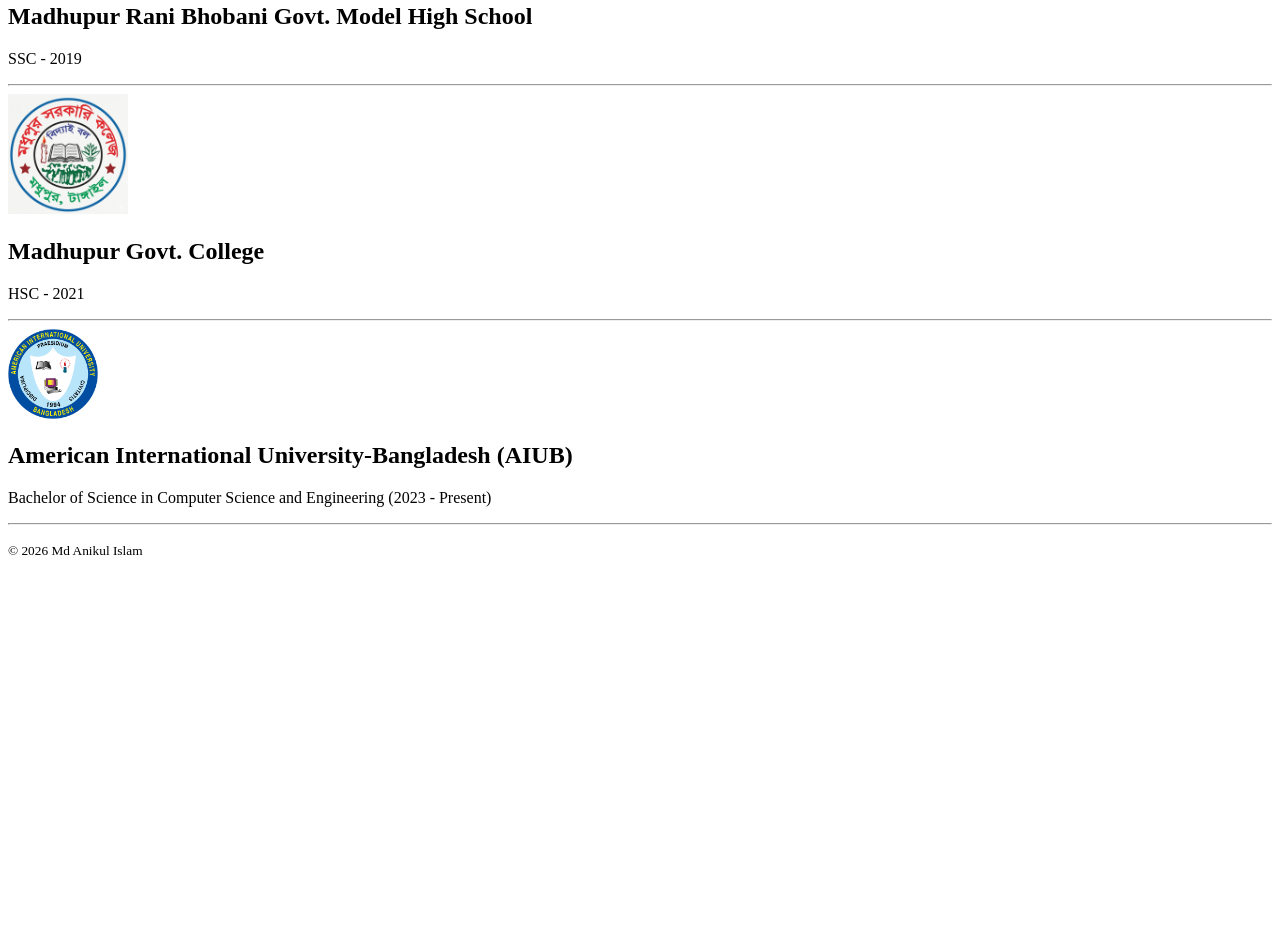
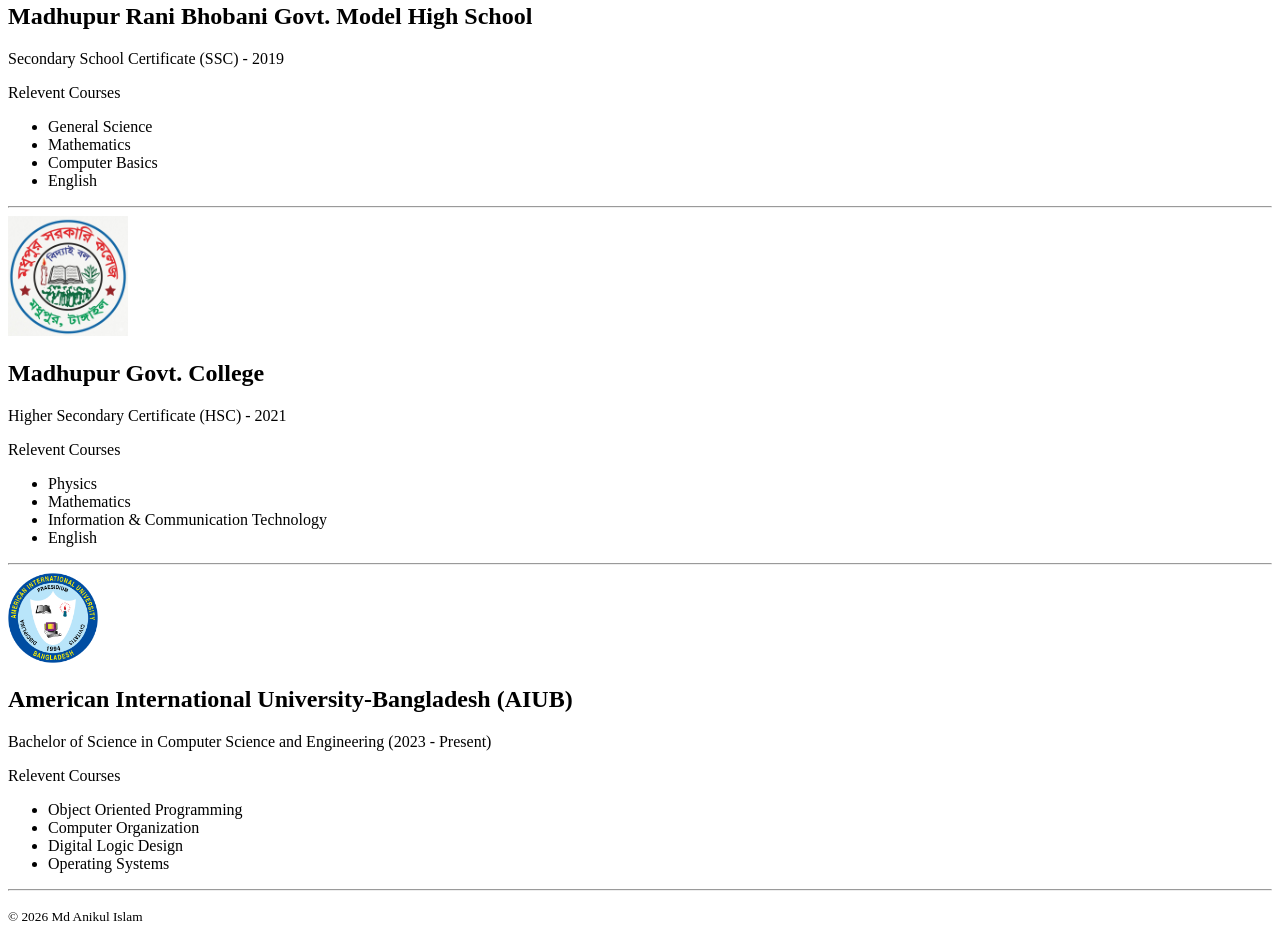
Before and after one commit to Anik71E/wbt-summer-2025-2026, a plain HTML site: page Portfolio/html/education.html in a window 1280 px wide. Shown: the part 257-1198 px from the top of the page. Before the commit the page ends 832 px from the top, so only its background shows below. Drawn offline with Linux system fonts and the light colour scheme.

Commit message:
23-52579-2

```diff
--- a/Portfolio/html/education.html
+++ b/Portfolio/html/education.html
@@ -28,7 +28,14 @@
              alt="Madhupur Rani Bhobani Model Govt. High School"
              width="120" height="120">
         <h2>Madhupur Rani Bhobani Govt. Model High School</h2>
-        <p>SSC - 2019</p>
+        <p>Secondary School Certificate (SSC) - 2019</p>
+        <p>Relevent Courses</p>
+<ul>
+  <li>General Science</li>
+  <li>Mathematics</li>
+  <li>Computer Basics</li>
+  <li>English</li>
+</ul>
 
     </section>
 
@@ -39,7 +46,13 @@
              alt="Madhupur Govt. College"
              width="120" height="120">
         <h2>Madhupur Govt. College</h2>
-        <p>HSC - 2021</p>
+        <p>Higher Secondary Certificate (HSC) - 2021</p>
+        <p>Relevent Courses</p>
+<ul>
+  <li>Physics</li>
+  <li>Mathematics</li>
+  <li>Information & Communication Technology</li>
+  <li>English</li>
 
     </section>
 
@@ -52,6 +65,14 @@
     </section>
         <h2>American International University-Bangladesh (AIUB)</h2>
         <p>Bachelor of Science in Computer Science and Engineering (2023 - Present)</p>
+
+        <p>Relevent Courses</p>
+<ul>
+  <li>Object Oriented Programming</li>
+  <li>Computer Organization</li>
+  <li>Digital Logic Design</li>
+  <li>Operating Systems</li>
+</ul>
     <hr>
 
     <footer>
```
